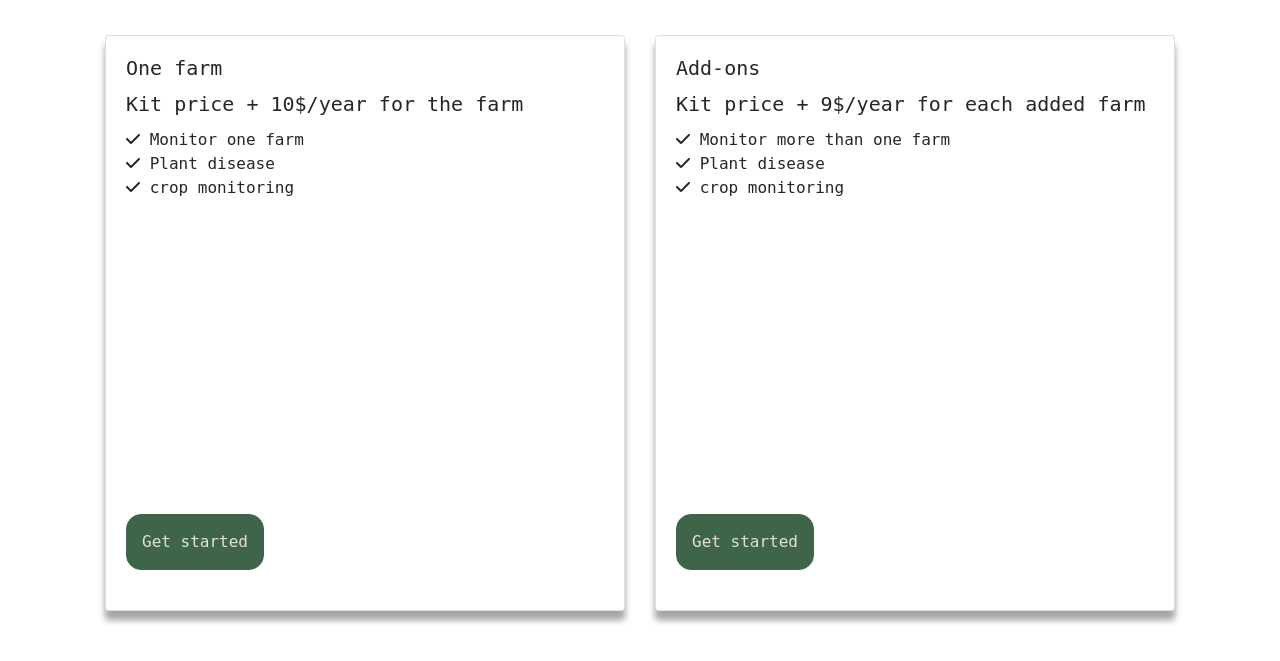
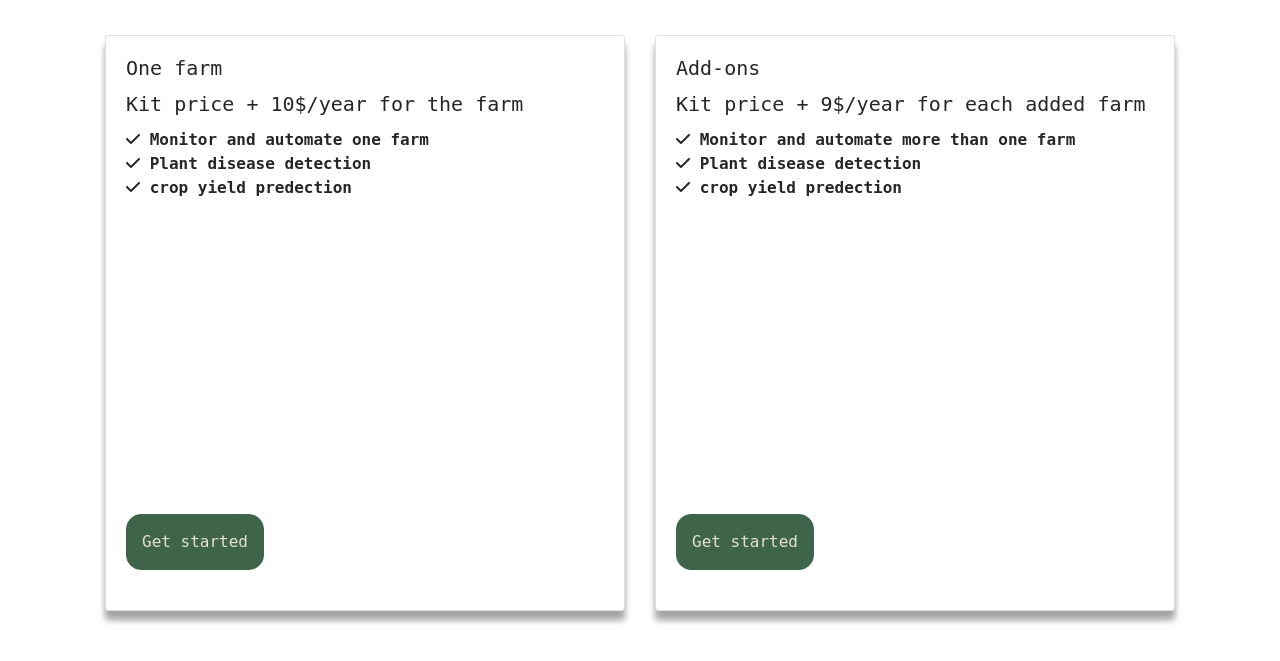
Before and after one commit to aammeerraakhater/plantera, a PHP site: page /pricing.php in a window 1280 px wide. Shown: the part 74-735 px from the top of the page. Run offline with PHP 8.4, Linux system fonts and the light colour scheme; some libraries are stand-ins or nearby versions; some web fonts are replaced.

Commit message:
semi final front design 2

```diff
--- a/Plantera website/layout/css/pricing.css
+++ b/Plantera website/layout/css/pricing.css
@@ -10,6 +10,7 @@
 }
 .pricingContainer{
     padding:35px;
+    font-weight: 700;
 }
 .pricingBtn, .pricingBtn:hover, .pricingBtn:active, .pricingBtn:visited, .pricingBtn:focus{
     position: absolute;
--- a/Plantera website/pricing.php
+++ b/Plantera website/pricing.php
@@ -14,11 +14,11 @@
             <h5 class="card-title">Kit price + 10$/year for the farm</h5>
             <p class="card-text">
                 <i class="fa-solid fa-check"></i>
-                Monitor one farm<br>
+                Monitor and automate one farm<br>
                 <i class="fa-solid fa-check"></i>
-                Plant disease <br>
+                Plant disease detection<br>
                 <i class="fa-solid fa-check"></i>
-                crop monitoring <br></p>
+                crop yield predection <br></p>
             <a href="#" class="btn btn-primary pricingBtn">Get started</a>
         </div>
         </div>
@@ -30,11 +30,11 @@
             <h5 class="card-title">Kit price + 9$/year for each added farm</h5>
             <p class="card-text">
                 <i class="fa-solid fa-check"></i>
-                Monitor more than one farm<br>
+                Monitor and automate more than one farm<br>
                 <i class="fa-solid fa-check"></i>
-                Plant disease <br>
+                Plant disease detection<br>
                 <i class="fa-solid fa-check"></i>
-                crop monitoring <br>
+                crop yield predection<br>
             </p>
             <a href="#" class="btn btn-primary pricingBtn">Get started</a>
         </div>
```
